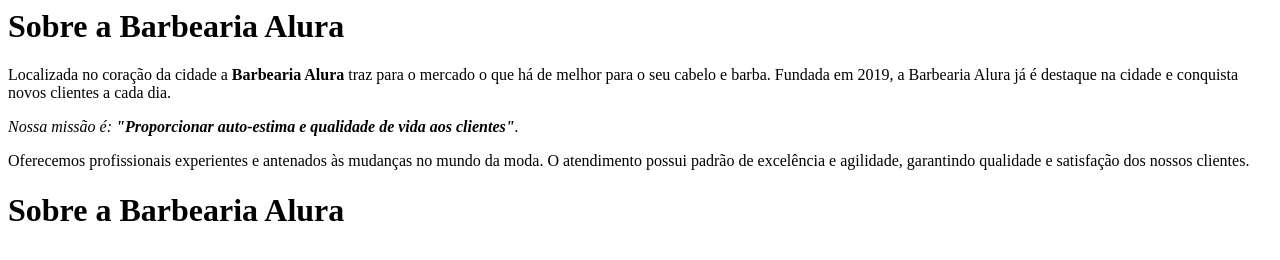
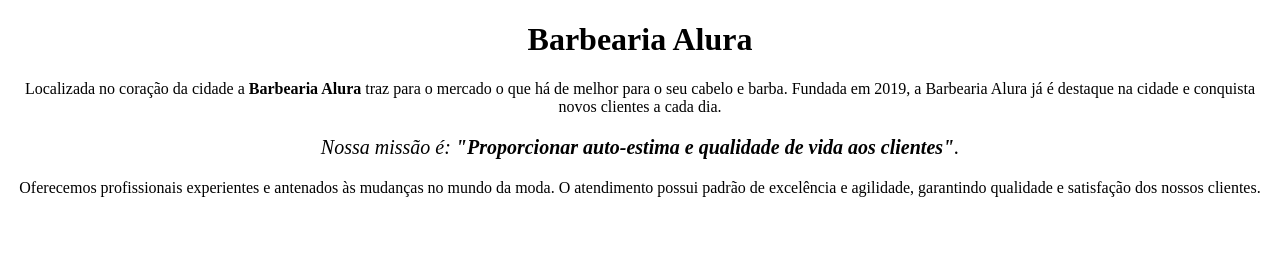
Before and after one commit to Ruan-Aizaya-Bach/programa-o-HTML, a plain HTML site: page index.html in a window 1280 px wide. Drawn offline with Linux system fonts and the light colour scheme.

Commit message:
Add files via upload

```diff
--- a/index.html
+++ b/index.html
@@ -1,9 +1,22 @@
-<h1>Sobre a Barbearia Alura</h1>
+<!DOCTYPE html>
+<html lang="pt-br">
+	<head>
+		<meta charset="UTF-8">
+		<title>Barbearia Alura</title>
 
-<p>Localizada no coração da cidade a <strong>Barbearia Alura</strong> traz para o mercado o que há de melhor para o seu cabelo e barba.
-Fundada em 2019, a Barbearia Alura já é destaque na cidade e conquista novos clientes a cada dia.</p>
+		<style>
+		   p {
+		   		text-align: center
+		   }
+		</style>
+	</head>
+	<body>
+		<h1 style="text-align: center">Barbearia Alura</h1>
 
-<p><em>Nossa missão é: <strong>"Proporcionar auto-estima e qualidade de vida aos clientes"</strong>.</em></p>
+		<p>Localizada no coração da cidade a <strong>Barbearia Alura</strong> traz para o mercado o que há de melhor para o seu cabelo e barba. Fundada em 2019, a Barbearia Alura já é destaque na cidade e conquista novos clientes a cada dia.</p>
 
-<p>Oferecemos profissionais experientes e antenados às mudanças no mundo da moda.
-O atendimento possui padrão de excelência e agilidade, garantindo qualidade e satisfação dos nossos clientes.</p><h1>Sobre a Barbearia Alura</h1>
+		<p style="font-size: 20px"><em>Nossa missão é: <strong>"Proporcionar auto-estima e qualidade de vida aos clientes"</strong>.</em></p>
+
+		<p>Oferecemos profissionais experientes e antenados às mudanças no mundo da moda. O atendimento possui padrão de excelência e agilidade, garantindo qualidade e satisfação dos nossos clientes.</p>
+	</body>
+</html>
```
